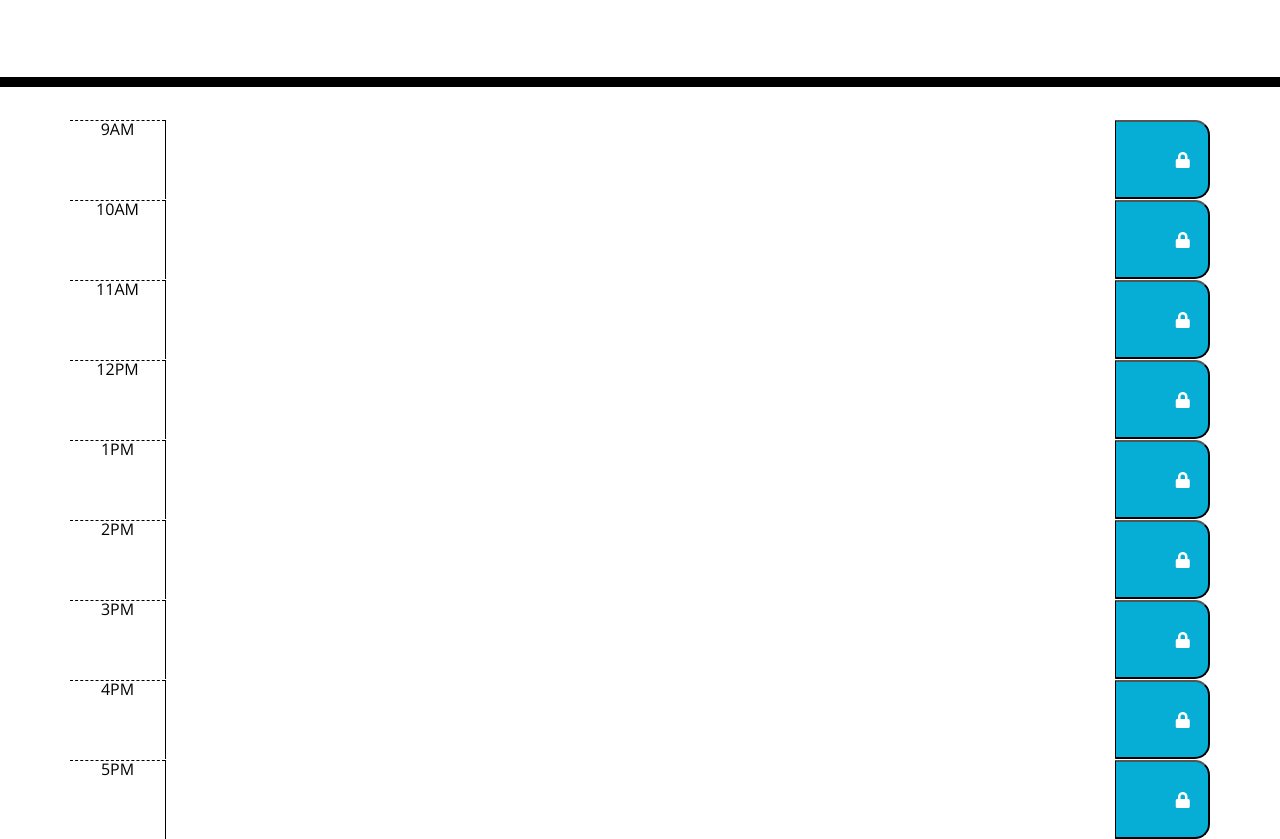
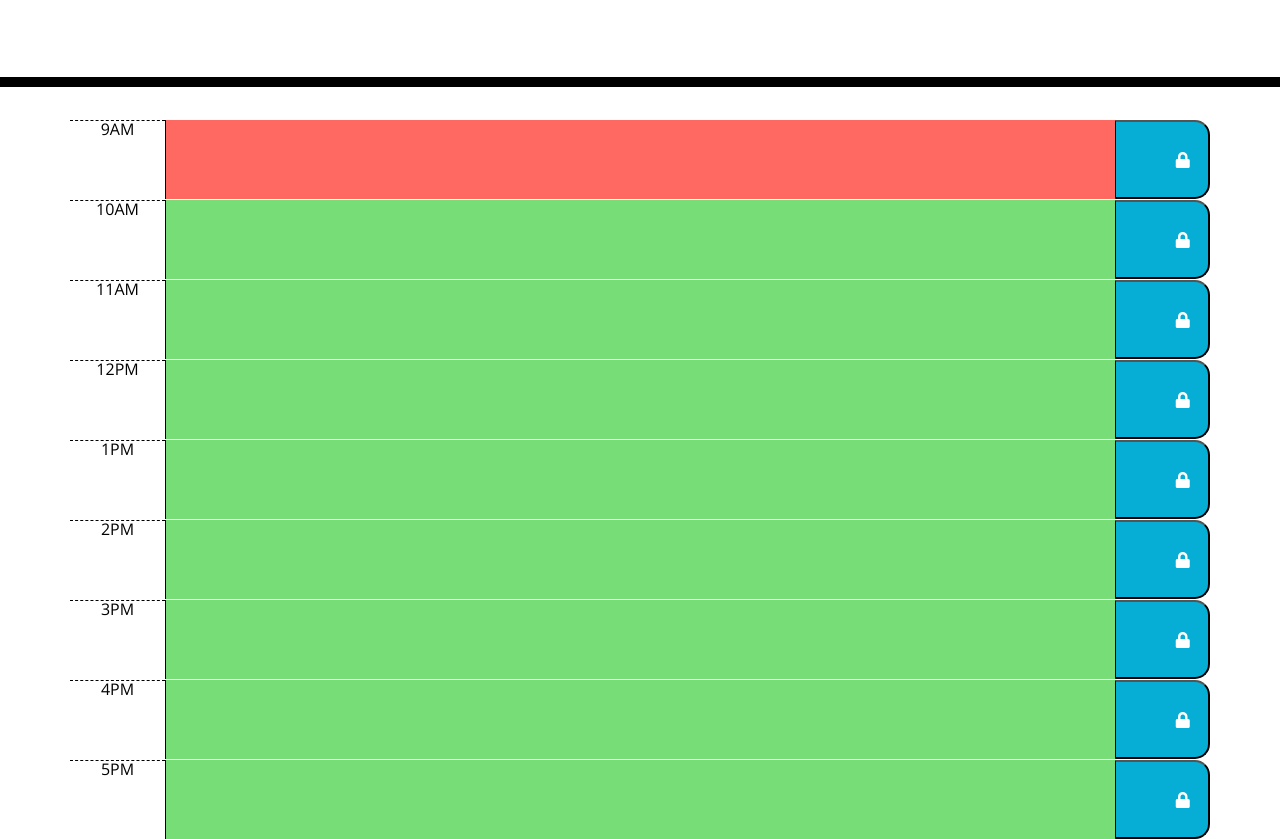
Before and after one commit to ShaniBlack/workdayScheduler, a plain HTML site: page index.html in a window 1280 px wide. Shown: the part 181-1020 px from the top of the page. Drawn offline with nearby package versions, Linux system fonts and the light colour scheme.

```diff
--- a/index.html
+++ b/index.html
@@ -33,7 +33,7 @@
       <div class="row time-block" id=time9>
         <div class="col-1 hour">9AM</div>
 
-        <textarea class="col-10 description" id="hour9"></textarea>
+        <textarea class="col-10 description present" id="hour9"></textarea>
 
         <button class="col-1 saveBtn" id="saveButton" style="justify-content:center">
           <i class="fas fa-lock"></i>
@@ -43,7 +43,7 @@
       <div class="row time-block" id=time10>
         <div class="col-1 hour">10AM</div>
 
-        <textarea class="col-10 description" id="hour10"></textarea>
+        <textarea class="col-10 description future" id="hour10"></textarea>
 
         <button class="col-1 saveBtn" id="saveButton" style="justify-content:center">
           <i class="fas fa-lock"></i>
@@ -53,7 +53,7 @@
       <div class="row time-block" id=time11>
         <div class="col-1 hour">11AM</div>
 
-        <textarea class="col-10 description" id="hour11"></textarea>
+        <textarea class="col-10 description future" id="hour11"></textarea>
 
         <button class="col-1 saveBtn" id="saveButton" style="justify-content:center">
           <i class="fas fa-lock"></i>
@@ -63,7 +63,7 @@
       <div class="row time-block" id=time12>
         <div class="col-1 hour">12PM</div>
 
-        <textarea class="col-10 description" id="hour12"></textarea>
+        <textarea class="col-10 description future" id="hour12"></textarea>
 
         <button class="col-1 saveBtn" id="saveButton" style="justify-content:center">
           <i class="fas fa-lock"></i>
@@ -73,7 +73,7 @@
       <div class="row time-block" id=time13>
         <div class="col-1 hour">1PM</div>
 
-        <textarea class="col-10 description" id="hour13"></textarea>
+        <textarea class="col-10 description future" id="hour13"></textarea>
 
         <button class="col-1 saveBtn" id="saveButton" style="justify-content:center">
           <i class="fas fa-lock"></i>
@@ -83,7 +83,7 @@
       <div class="row time-block" id=time14>
         <div class="col-1 hour">2PM</div>
 
-        <textarea class="col-10 description" id="hour14"></textarea>
+        <textarea class="col-10 description future" id="hour14"></textarea>
 
         <button class="col-1 saveBtn" id="saveButton" style="justify-content:center">
           <i class="fas fa-lock"></i>
@@ -93,7 +93,7 @@
       <div class="row time-block" id=time15>
         <div class="col-1 hour">3PM</div>
 
-        <textarea class="col-10 description" id="hour15"></textarea>
+        <textarea class="col-10 description future" id="hour15"></textarea>
 
         <button class="col-1 saveBtn" id="saveButton" style="justify-content:center">
           <i class="fas fa-lock"></i>
@@ -103,7 +103,7 @@
       <div class="row time-block" id=time16>
         <div class="col-1 hour">4PM</div>
 
-        <textarea class="col-10 description" id="hour16"></textarea>
+        <textarea class="col-10 description future" id="hour16"></textarea>
 
         <button class="col-1 saveBtn" id="saveButton" style="justify-content:center">
           <i class="fas fa-lock"></i>
@@ -113,7 +113,7 @@
       <div class="row time-block" id=time17>
         <div class="col-1 hour">5PM</div>
 
-        <textarea class="col-10 description" id="hour17"></textarea>
+        <textarea class="col-10 description future" id="hour17"></textarea>
 
         <button class="col-1 saveBtn" id="saveButton" style="justify-content:center">
           <i class="fas fa-lock"></i>
```
Also changed, not shown: 2 other files.
